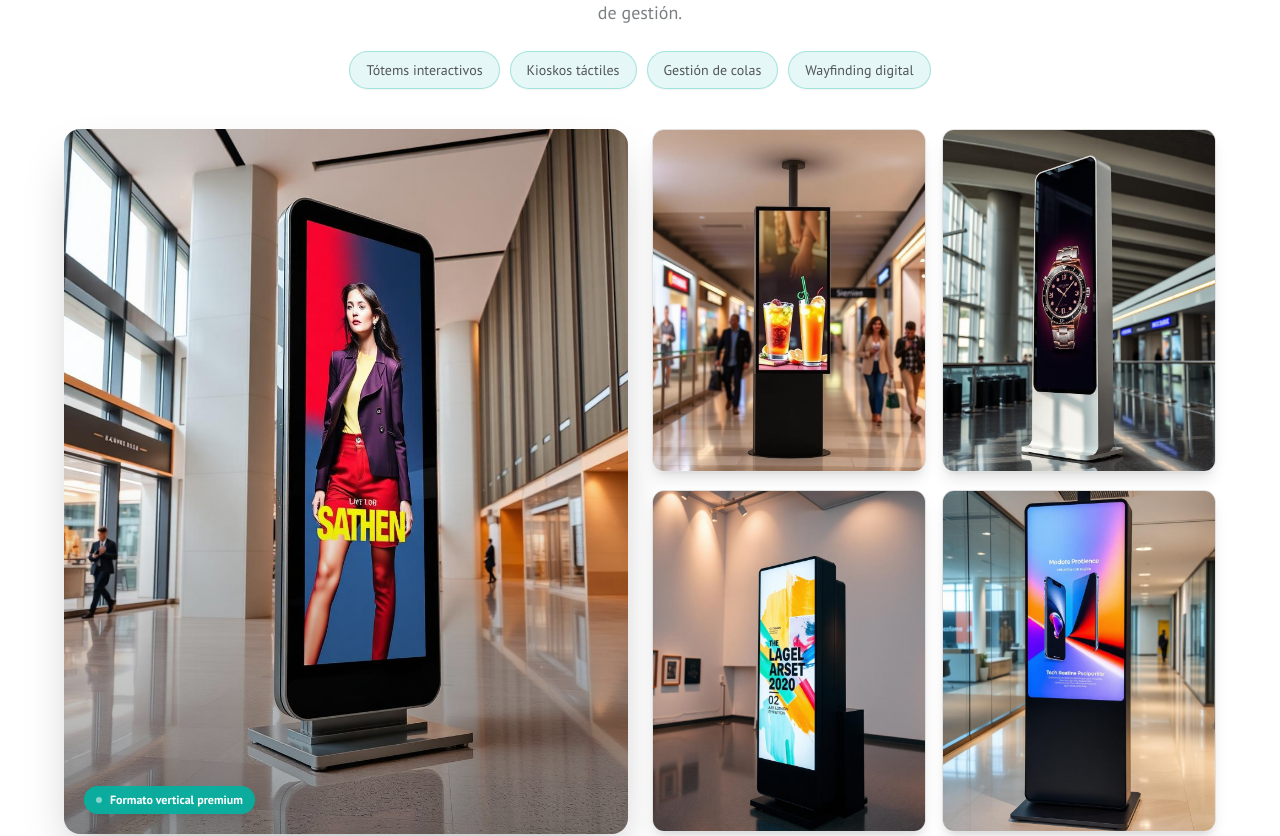
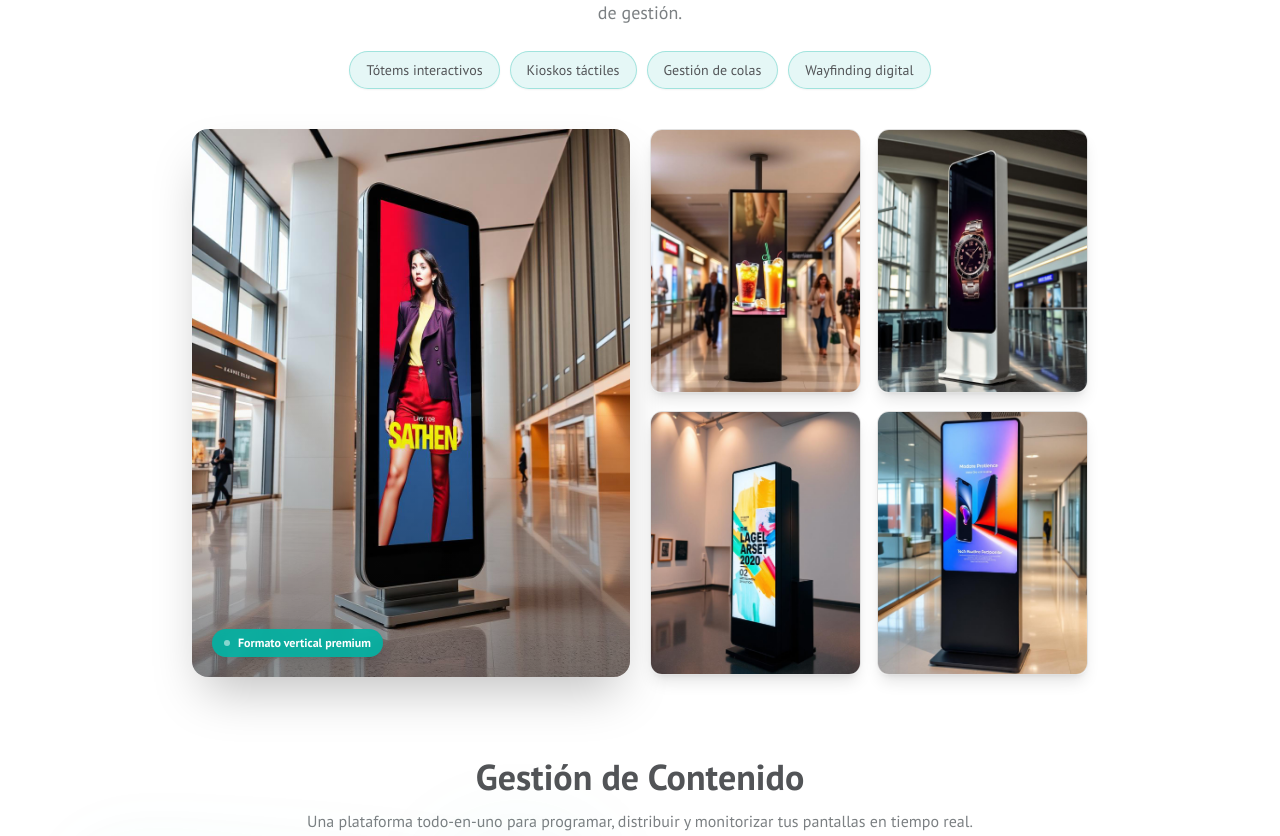
Before and after one commit to caralovell/BASE-presentaciones, a React (Vite) app: page / in a window 1280 px wide. Shown: the part 1080-1916 px from the top of the page. Built offline with nearby package versions, Linux system fonts and the light colour scheme; the HTML template or start-up script is replaced by a standard one.

Commit message:
Changes
Co-authored-by: caralovell <168685711+caralovell@users.noreply.github.com>

```diff
--- a/src/components/DigitalSignageSection.tsx
+++ b/src/components/DigitalSignageSection.tsx
@@ -72,9 +72,9 @@ const DigitalSignageSection = () => (
 
       {/* Hero image + 4 secondary grid */}
       <ScrollReveal delay={0.15}>
-        <div className="grid lg:grid-cols-2 gap-5 lg:gap-6 mb-20 max-w-6xl mx-auto">
+        <div className="grid lg:grid-cols-2 gap-4 lg:gap-5 mb-20 max-w-4xl mx-auto">
           <motion.div
-            className="relative rounded-2xl overflow-hidden shadow-2xl aspect-[4/5] lg:aspect-auto lg:h-full min-h-[420px]"
+            className="relative rounded-2xl overflow-hidden shadow-2xl aspect-[4/5] lg:aspect-auto lg:h-full min-h-[320px]"
             whileHover={{ scale: 1.015 }}
             transition={{ duration: 0.3 }}
           >
```
